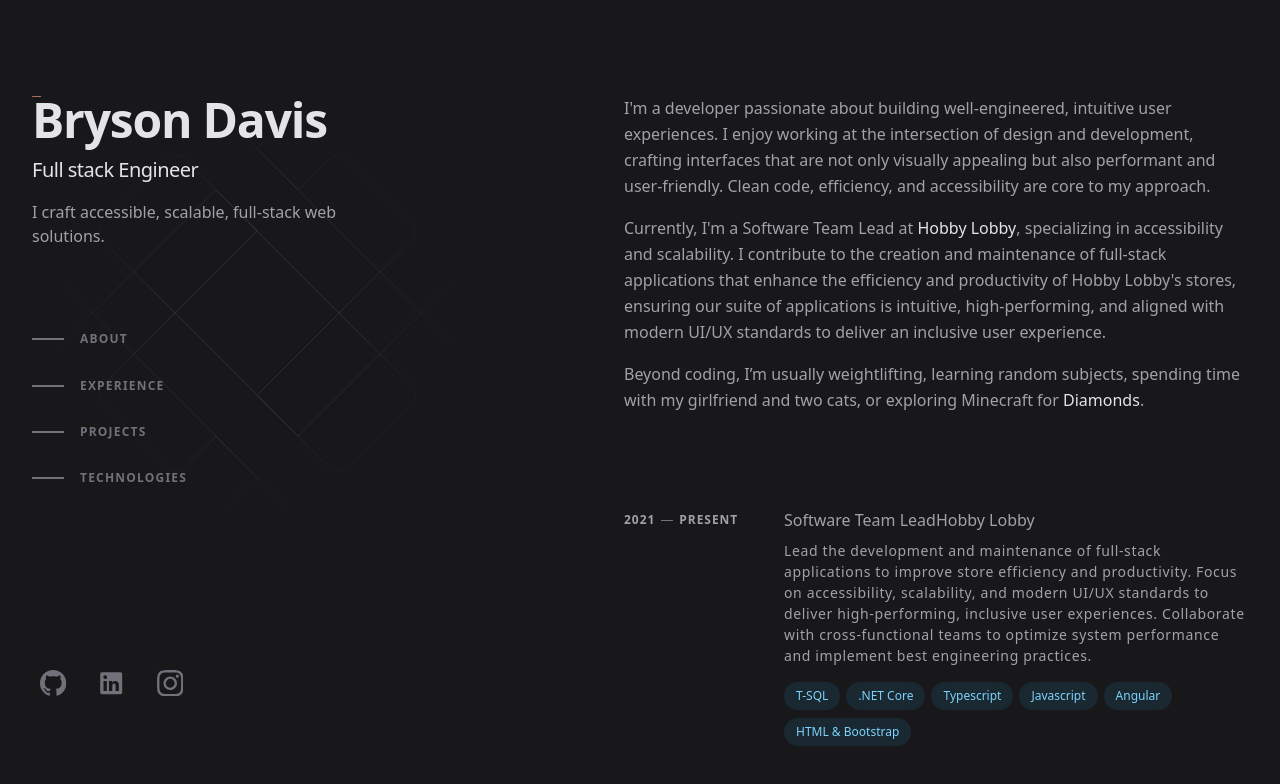
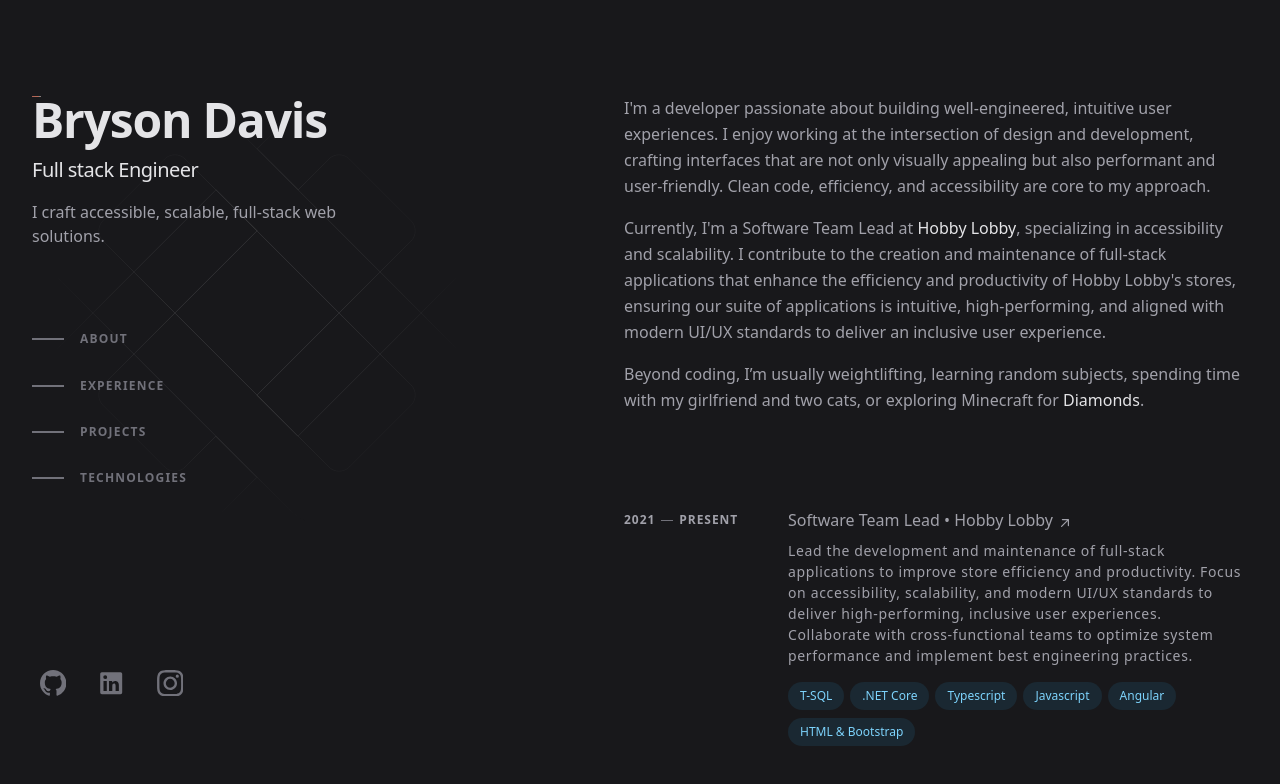
Before and after one commit to BrysD-27/v3, a Next.js app: page / in a window 1280 px wide. Shown: the top 784 px of the page. Built offline with nearby package versions, Linux system fonts and the light colour scheme.

Commit message:
working on job card

```diff
--- a/src/app/components/sections/about.tsx
+++ b/src/app/components/sections/about.tsx
@@ -39,7 +39,7 @@ const StyledAnchor = styled.a`
 
   &:hover,
   &:focus {
-    color: rgb(249 115 22 / var(--tw-text-opacity, 1));
+    color: rgb(56 189 248 / var(--tw-text-opacity, 1));
   }
 `;
 
@@ -51,7 +51,7 @@ const StyledFancySpan = styled.span`
   &:hover,
   &:focus {
     cursor: url(/_next/image?url=%2F_next%2Fstatic%2Fmedia%2Fdiamond.b8577623.ico&w=64&q=75), auto;
-    color: rgb(56 189 248 / var(--tw-text-opacity, 1));
+    color: rgb(94 234 212 / var(--tw-text-opacity, 1));
   }
 }
 `;
--- a/src/app/components/sections/experience.tsx
+++ b/src/app/components/sections/experience.tsx
@@ -56,13 +56,46 @@ const StyledGroupList = styled.div`
 
       div:last-child::before {
         content: "";
-        width: .75rem;
+        width: 0.75rem;
         height: 1px;
-        margin: 0 .375rem 0 .375rem;
+        margin: 0 0.375rem 0 0.375rem;
         background-color: rgb(113 113 122 / 1);
       }
     }
   }
+`;
+
+const StyledContainerDiv = styled.div`
+  display: grid;
+  position: relative;
+  padding-bottom: .25rem;
+  grid-template-columns: repeat(8, minmax(0, 1fr));
+  @media (width >= 768px) {
+    gap: 1rem;
+  }
+  @media (width >= 640px) {
+    gap: 2rem;
+  }
+
+    &:hover {
+      @media (min-width: 1024px) {
+        color: rgb(228 228 231 / var(--tw-text-opacity, 1));
+    }
+  }
+
+  &:hover ${() => StyledOverlayDiv} {
+    @media (min-width: 1024px) {
+        box-shadow: inset 0 1px 0 0 rgb(244 244 245 / 0.03);
+        background-color: #27272a80;
+    }
+  }
+
+    &:hover ${() => StyledTitleAnchor} {
+    @media (min-width: 1024px) {
+      color: rgb(56 189 248 / var(--tw-text-opacity, 1));
+    }
+  }
+}
 `;
 
 const StyledOverlayDiv = styled.div`
@@ -83,7 +116,7 @@ const StyledContentDiv = styled.div`
   grid-column: span 6 / span 6;
 
   p {
-    letter-spacing: .04rem;
+    letter-spacing: 0.04rem;
   }
 `;
 
@@ -115,7 +148,7 @@ const StyledUnorderedList = styled.ul`
     line-height: 1.25rem;
     background-color: rgb(56 189 248 / .1);
   }
-  `;
+`;
 
 const StyledOverlaySpan = styled.span`
   position: absolute;
@@ -131,6 +164,16 @@ const StyledOverlaySpan = styled.span`
   }
 `;
 
+const StyledTitleAnchor = styled.a`
+  display: inline-flex;
+  align-items: baseline;
+  font-size: 1rem;
+  font-weight: 500;
+  line-height: 1.25;
+  span:first-child::before {
+}
+`;
+
 const Experience = () => {
   return (
     <StyledSection id="about" aria-label="About me">
@@ -142,38 +185,50 @@ const Experience = () => {
           {experienceInfo.map(
             ({ company, title, range, description, technologies }, i) => (
               <li className="mb-12" key={i}>
-                <div className="group relative grid pb-1 transition-all sm:grid-cols-8 sm:gap-8 md:gap-4 lg:hover:!opacity-100 lg:group-hover/list:opacity-50">
+                <StyledContainerDiv>
                   <StyledOverlayDiv></StyledOverlayDiv>
                   <header>
                     {range.split("-").map((value, i) => (
                       <div key={i}>{value}</div>
-                  ))}</header>
+                    ))}
+                  </header>
                   <StyledContentDiv>
                     <StyledHeading3>
                       <div>
-                        <a>
+                        <StyledTitleAnchor>
                           <StyledOverlaySpan></StyledOverlaySpan>
                           <span>
-                            {title}
+                            {title + " • "}
                             <span className="inline-block">
                               {company}
+                              <svg
+                                xmlns="http://www.w3.org/2000/svg"
+                                viewBox="0 0 20 20"
+                                fill="currentColor"
+                                className="inline-block h-4 w-4 shrink-0 transition-transform group-hover/link:-translate-y-1 group-hover/link:translate-x-1 group-focus-visible/link:-translate-y-1 group-focus-visible/link:translate-x-1 motion-reduce:transition-none ml-1 translate-y-px"
+                                aria-hidden="true"
+                              >
+                                <path
+                                  fillRule="evenodd"
+                                  d="M5.22 14.78a.75.75 0 001.06 0l7.22-7.22v5.69a.75.75 0 001.5 0v-7.5a.75.75 0 00-.75-.75h-7.5a.75.75 0 000 1.5h5.69l-7.22 7.22a.75.75 0 000 1.06z"
+                                  clip-rule="evenodd"
+                                ></path>
+                              </svg>
                             </span>
                           </span>
-                        </a>
+                        </StyledTitleAnchor>
                       </div>
                     </StyledHeading3>
-                    <p className="mt-2 text-sm leading-normal">
-                      {description}
-                    </p>
+                    <p className="mt-2 text-sm leading-normal">{description}</p>
                     <StyledUnorderedList>
-                      {technologies.map(( value, i) => (
+                      {technologies.map((value, i) => (
                         <li className="mr-1.5 mt-2" key={i}>
                           <div className="text-sky-300">{value}</div>
                         </li>
                       ))}
                     </StyledUnorderedList>
                   </StyledContentDiv>
-                </div>
+                </StyledContainerDiv>
               </li>
             )
           )}
```
